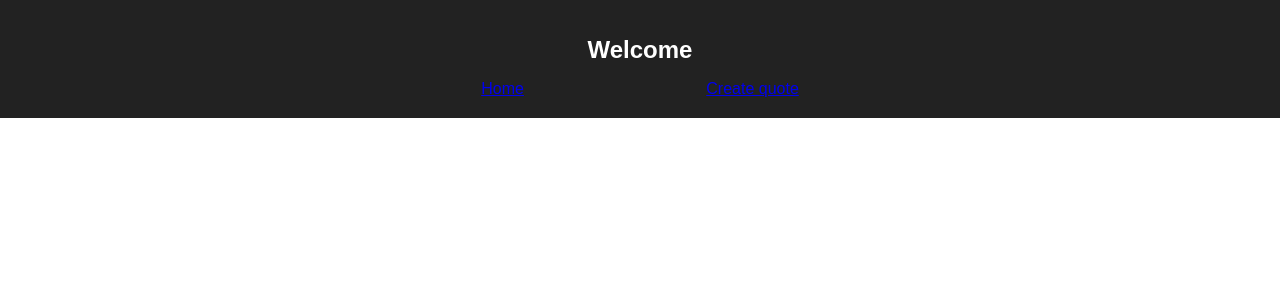
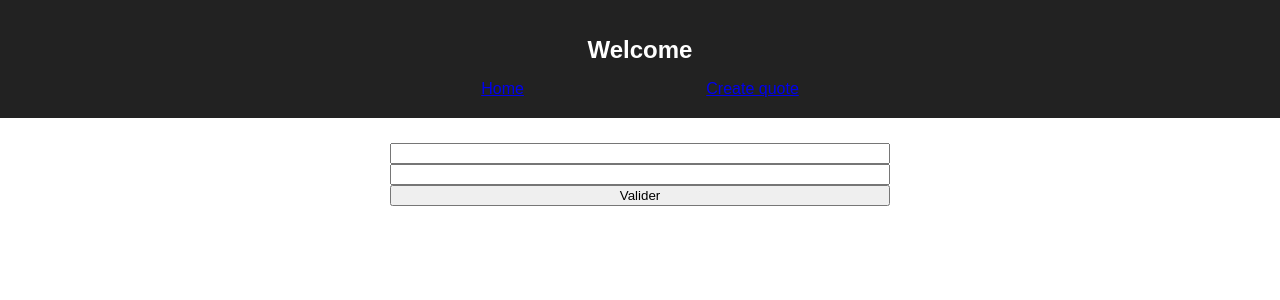
Before and after one commit to Sooonr/ReactCRUD, a React (Create React App) app: page /quote/update/1 in a window 1280 px wide. Shown: the top 300 px of the page. Built offline with nearby package versions, Linux system fonts and the light colour scheme; no server answers.

Commit message:
Fonction update

```diff
--- a/src/components/Layout/index.js
+++ b/src/components/Layout/index.js
@@ -6,6 +6,7 @@ import { Route, Link } from 'react-router-dom';
 import Home from '../Home';
 import Quote from '../Quote';
 import ShowQuote from '../ShowQuote';
+import UpdateQuote from '../UpdateQuote';
 
 class Layout extends Component {
 
@@ -24,6 +25,7 @@ class Layout extends Component {
           <Route path="/" exact component={Home} />
           <Route path="/quote" exact component={Quote} />
           <Route path="/quote/:id" exact component={ShowQuote} />
+          <Route path="/quote/update/:id" exact component={UpdateQuote} />
         </main>
       </div>
     );
--- /dev/null
+++ b/src/components/UpdateQuote/index.js
@@ -0,0 +1,92 @@
+import React, { Component } from 'react';
+import { StyleSheet, css } from 'aphrodite';
+import { Link } from 'react-router-dom';
+import axios from 'axios';
+
+class UpdateQuote extends Component {
+
+  state = {
+    data: {},
+    loading: true,
+   };
+
+  componentDidMount = () => {
+    this.loadQuotesFromServer();
+  }
+
+   loadQuotesFromServer = () => {
+     const idQuote = this.props.location.pathname.split('/')[3]
+     axios.get('http://localhost:3001/api/quote/' + idQuote)
+     .then(res => {
+       this.setState({ data: res.data, loading: false });
+     })
+   }
+
+   updateContent = ({ target: {value, name} }) => {
+       if (name === 'name') {
+         this.setState({
+           quoteName: value
+         });
+       } else if (name === 'quote') {
+         this.setState({
+           quoteContent: value
+         });
+       }
+    }
+
+    updateQuoteOnServer = (e) => {
+     e.preventDefault();
+     const idQuote = this.props.location.pathname.split('/')[3]
+     const {quoteName, quoteContent} = this.state;
+     axios.post('http://localhost:3001/api/quote/update/' + idQuote, {
+       name: quoteName,
+       quote: quoteContent,
+     })
+     .then(res => {
+       if (res.data.error) {
+         this.setState({ data: res.data })
+       } else {
+         this.setState({
+           data: res.data,
+           quoteName: '',
+           quoteContent: '',
+           loading: false,
+           redirect: true,
+         });
+       }
+     })
+   }
+
+  render() {
+
+    const { data } = this.state;
+
+    return (
+      <div className={css(styles.container)}>
+        <form className={css(styles.form)} onSubmit={this.updateQuoteOnServer} >
+          <input placeholder={data.name} type="text" name="name" onChange={this.updateContent}></input>
+          <input placeholder={data.quote} type="text" name="quote" onChange={this.updateContent}></input>
+          <button type="submit">Valider</button>
+          {data.message &&
+            <div>{data.message}</div>
+          }
+        </form>
+      </div>
+    );
+  }
+}
+
+const styles = StyleSheet.create({
+    container: {
+      marginTop: 25,
+      width: '100%',
+      display: 'flex',
+      justifyContent: 'center',
+    },
+    form: {
+      display: 'flex',
+      flexDirection: 'column',
+      width: 500,
+    },
+});
+export default UpdateQuote;
```
Also changed, not shown: server.js (+29 -0 lines).
